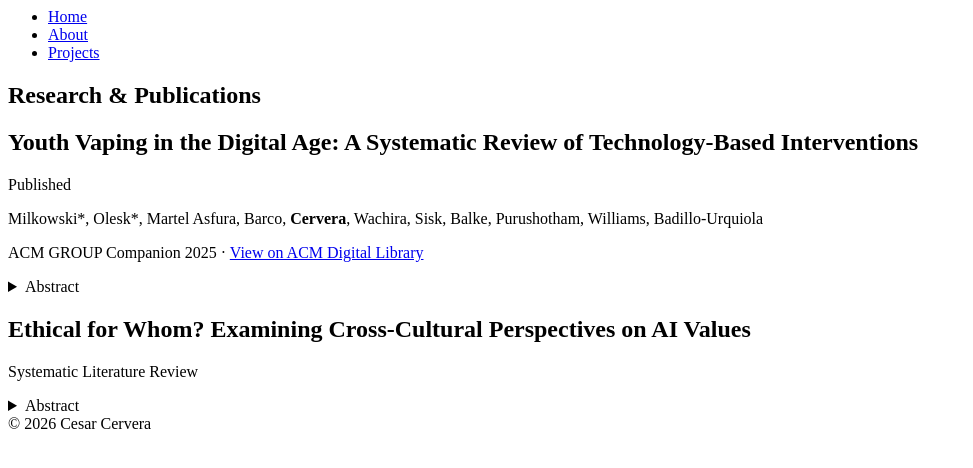
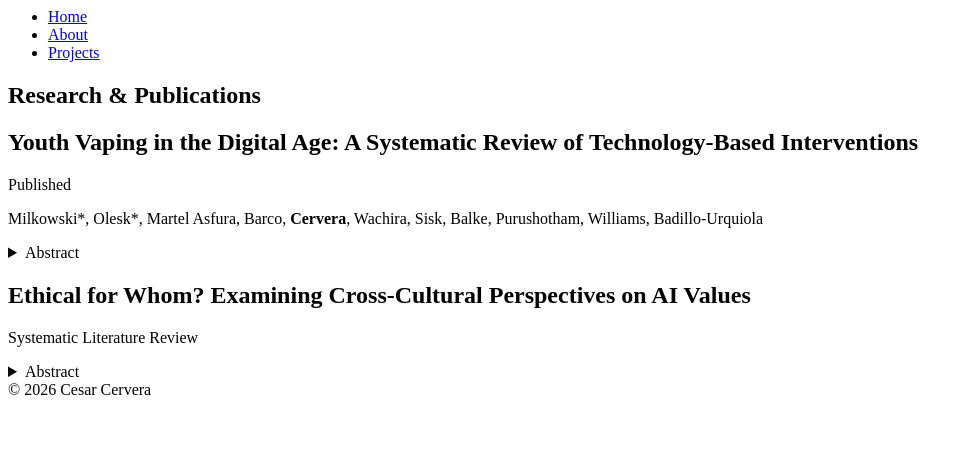
Before and after one commit to cesar-cervera/Summer-26-Web-Dev, a website: page Feature_1/research.html in a window 1280 px wide. Shown: the whole page, without its empty margins (0-973 px from the left). Drawn offline with Linux system fonts and the light colour scheme.

Commit message:
removed link

```diff
--- a/Feature_1/research.html
+++ b/Feature_1/research.html
@@ -27,14 +27,7 @@
           Milkowski*, Olesk*, Martel Asfura, Barco, <strong>Cervera</strong>,
           Wachira, Sisk, Balke, Purushotham, Williams, Badillo-Urquiola
         </p>
-        <p>
-          ACM GROUP Companion 2025 ·
-          <a
-            href="https://dl.acm.org/doi/10.1145/3688828.3699642"
-            target="_blank"
-            >View on ACM Digital Library</a
-          >
-        </p>
+
         <details>
           <summary>Abstract</summary>
           <p>
```
